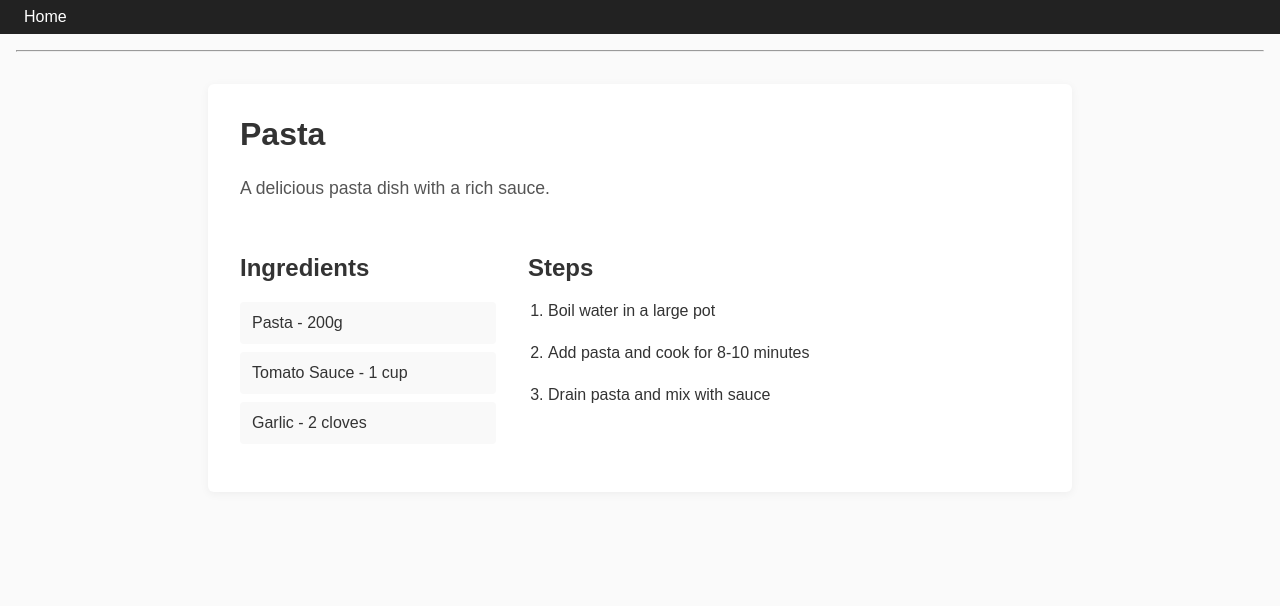
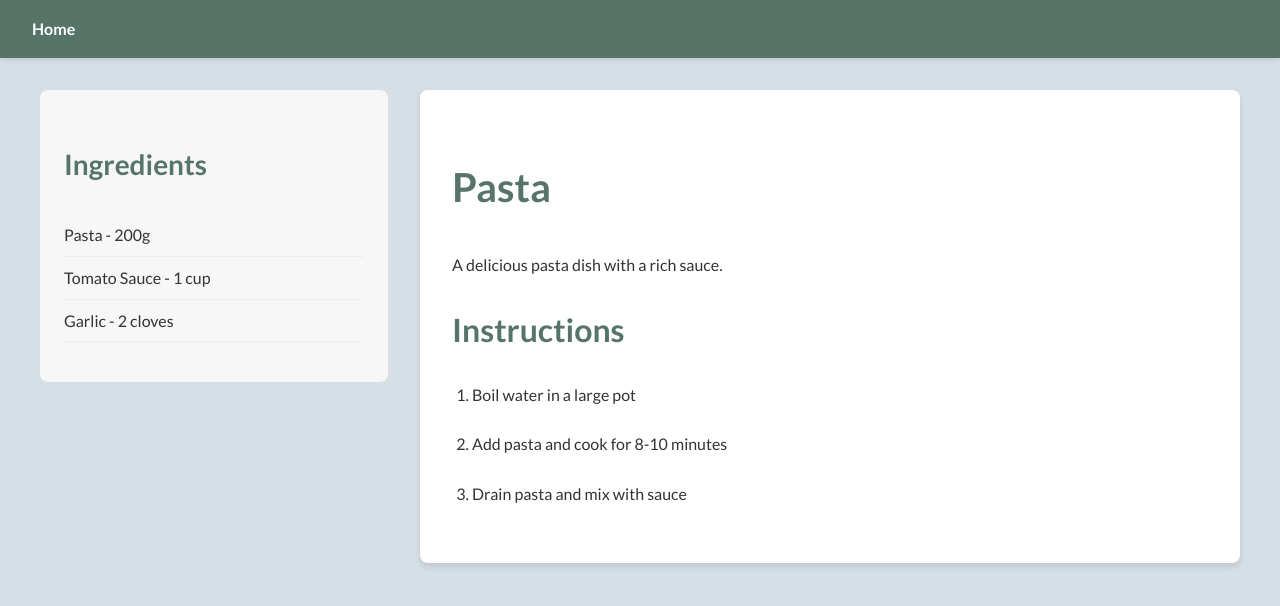
Before and after one commit to furby73/cooking-recipes, a Flask app: page /recipe/pasta in a window 1280 px wide. Shown: the top 606 px of the page. Run offline with Flask 3, Linux system fonts and the light colour scheme; data comes from the database, SQL or seed files in the repository; data that the repository does not hold is empty.

Commit message:
update: frontend and use more seo friendly tags from schema.org

```diff
--- a/app/static/style.css
+++ b/app/static/style.css
@@ -1,182 +1,175 @@
-/* Base styles */
+@import url('https://fonts.googleapis.com/css2?family=Lato:wght@300;400;700&display=swap');
+
 body {
     margin: 0;
-    font-family: sans-serif;
-    background: #fafafa;
+    font-family: 'Lato', sans-serif;
+    background-color: #d5dfe5;
+    /* Lightest shade from the palette */
     color: #333;
-    padding: 1rem;
+    font-size: 16px;
+    line-height: 1.6;
 }
 
-/* Navigation */
+h1,
+h2,
+h3,
+h4,
+h5,
+h6 {
+    font-weight: 700;
+    color: #567568;
+    /* Darkest shade for headings */
+}
+
+h1 {
+    font-size: 2.5rem;
+}
+
+h2 {
+    font-size: 2rem;
+}
+
+h3 {
+    font-size: 1.75rem;
+}
+
+a {
+    color: #7f9172;
+    /* Muted green for links */
+    text-decoration: none;
+    transition: color 0.3s ease;
+}
+
+a:hover {
+    color: #567568;
+}
+
+/* Navigation Bar */
 nav {
-    background: #222;
-    padding: 0.5rem;
-    margin: -1rem -1rem 1rem -1rem;
+    background-color: #567568;
+    /* Dark green for nav */
+    padding: 1rem;
+    box-shadow: 0 2px 4px rgba(0, 0, 0, 0.1);
 }
 
 nav a {
-    color: #fff;
-    margin-right: 0.5rem;
-    text-decoration: none;
+    color: #ffffff;
+    margin-right: 1rem;
+    font-weight: 700;
     padding: 0.5rem 1rem;
+    border-radius: 4px;
+    transition: background-color 0.3s ease;
 }
 
-/* Main container */
-.recipes-container,
-.form-container,
-.dashboard-container,
-.recipe-detail {
-    max-width: 800px;
-    margin: 2rem auto;
-    background: #fff;
-    padding: 2rem;
-    border-radius: 6px;
-    box-shadow: 0 2px 10px rgba(0, 0, 0, 0.05);
+nav a:hover {
+    background-color: #7f9172;
 }
 
-/* Button style */
-input[type="submit"],
-.btn {
-    background: #555;
-    color: #fff;
-    border: none;
-    padding: 0.75rem 1.25rem;
-    border-radius: 4px;
-    cursor: pointer;
-    text-decoration: none;
-    display: inline-block;
-    font-size: 0.9rem;
+/* Main Content and Containers */
+.container {
+    max-width: 1200px;
+    margin: 2rem auto;
+    padding: 0 2rem;
 }
 
-.btn-primary {
-    background: #007bff;
+/* Recipe Grid */
+.recipe-grid {
+    display: grid;
+    grid-template-columns: repeat(auto-fill, minmax(280px, 1fr));
+    gap: 2rem;
 }
 
-.btn-danger {
-    background: #dc3545;
+.recipe-card {
+    background-color: #ffffff;
+    border-radius: 8px;
+    box-shadow: 0 4px 6px rgba(0, 0, 0, 0.1);
+    overflow: hidden;
+    transition: transform 0.3s ease, box-shadow 0.3s ease;
+    display: flex;
+    flex-direction: column;
 }
 
-.btn-sm {
-    padding: 0.4rem 0.8rem;
-    font-size: 0.8rem;
+.recipe-card:hover {
+    transform: translateY(-5px);
+    box-shadow: 0 6px 12px rgba(0, 0, 0, 0.15);
 }
 
-/* Form styles */
-.form-group {
-    margin-bottom: 1.5rem;
+.recipe-card img,
+.recipe-card .placeholder {
+    width: 100%;
+    height: 200px;
+    object-fit: cover;
 }
 
-.form-group label {
-    display: block;
-    margin-bottom: 0.5rem;
-    font-weight: bold;
+.recipe-card .placeholder {
+    background-color: #c9b1bd;
+    /* Muted pink for placeholder */
+    display: flex;
+    align-items: center;
+    justify-content: center;
+    color: #fff;
 }
 
-.form-group input[type="text"],
-.form-group input[type="password"],
-.form-group textarea {
-    width: 100%;
-    padding: 0.5rem;
-    border: 1px solid #ccc;
-    border-radius: 4px;
-    box-sizing: border-box;
-}
-
-.form-group textarea {
-    min-height: 100px;
-    resize: vertical;
-}
-
-.current-image {
-    margin: 0.5rem 0;
-}
-
-.current-image img {
-    border-radius: 4px;
-    border: 1px solid #ddd;
-}
-
-/* Dynamic form items (ingredients/steps) */
-.ingredient-item,
-.step-item {
-    display: flex;
-    gap: 0.5rem;
-    align-items: flex-start;
-    margin-bottom: 0.75rem;
-    padding: 0.75rem;
-    background: #f9f9f9;
-    border-radius: 4px;
-}
-
-.ingredient-item input {
-    flex: 1;
-}
-
-.step-item textarea {
+.recipe-card-content {
+    padding: 1rem;
     flex-grow: 1;
 }
 
-.step-image-control {
+.recipe-card-content h2 {
+    margin-top: 0;
+    font-size: 1.5rem;
+}
+
+.recipe-card-content p {
+    color: #666;
+}
+
+
+.recipe-detail-layout {
     display: flex;
     flex-direction: column;
-    gap: 0.5rem;
 }
 
-.btn-remove {
-    background: #f44336;
-    color: white;
-    border: none;
-    border-radius: 4px;
-    padding: 0.5rem 0.75rem;
-    cursor: pointer;
+@media (min-width: 1024px) {
+    .recipe-detail-layout {
+        flex-direction: row;
+        align-items: flex-start;
+        gap: 2rem;
+    }
+
+    .ingredients-section {
+        position: -webkit-sticky;
+        position: sticky;
+        top: 2rem;
+        flex: 0 0 300px;
+        /* Do not grow or shrink, base width 300px */
+    }
+
+    .recipe-main-content {
+        flex: 1;
+        max-width: calc(100% - 320px);
+        /* Adjust for gap */
+    }
 }
 
-/* Admin Recipes List */
-.recipe-list {
-    list-style: none;
-    padding: 0;
-    margin-top: 1rem;
-}
-
-.recipe-list li {
-    display: flex;
-    justify-content: space-between;
-    align-items: center;
-    padding: 0.75rem;
-    border-bottom: 1px solid #eee;
-}
-
-.recipe-list li:last-child {
-    border-bottom: none;
-}
-
-.recipe-list .actions .btn {
-    margin-left: 0.5rem;
-}
-
-/* Recipe Detail */
-.recipe-detail h1 {
-    margin-top: 0;
-}
-
-.recipe-detail .cover-image {
+.recipe-header img {
     width: 100%;
-    height: auto;
-    border-radius: 6px;
+    border-radius: 8px;
     margin-bottom: 1rem;
 }
 
-.recipe-detail .description {
-    font-size: 1.1rem;
-    line-height: 1.6;
-    color: #555;
+.recipe-main-content {
+    background-color: #fff;
+    padding: 2rem;
+    border-radius: 8px;
+    box-shadow: 0 4px 6px rgba(0, 0, 0, 0.1);
 }
 
-.recipe-body {
-    display: grid;
-    grid-template-columns: 1fr 2fr;
-    gap: 2rem;
-    margin-top: 2rem;
+.ingredients-section {
+    background-color: #f7f7f7;
+    padding: 1.5rem;
+    border-radius: 8px;
+    margin-bottom: 2rem;
 }
 
 .ingredients-section ul {
@@ -185,10 +178,8 @@ input[type="submit"],
 }
 
 .ingredients-section li {
-    background: #f9f9f9;
-    padding: 0.75rem;
-    border-radius: 4px;
-    margin-bottom: 0.5rem;
+    padding: 0.5rem 0;
+    border-bottom: 1px solid #eee;
 }
 
 .steps-section ol {
--- a/app/templates/base.html
+++ b/app/templates/base.html
@@ -3,11 +3,8 @@
 
 <head>
     <meta charset="UTF-8">
-    {% if title %}
-    <title>{{ title }}</title>
-    {% else %}
-    <title>Cooking recipes</title>
-    {% endif %}
+    <meta name="viewport" content="width=device-width, initial-scale=1.0">
+    <title>{% if title %}{{ title }}{% else %}Cooking Recipes{% endif %}</title>
     <link rel="stylesheet" href="{{ url_for('static', filename='style.css') }}">
 </head>
 
@@ -16,12 +13,24 @@
         <a href="{{ url_for('index') }}">Home</a>
         {% if current_user.is_authenticated %}
         <a href="{{ url_for('admin_dashboard') }}">Dashboard</a>
-        | <a href="{{ url_for('admin_logout') }}">Logout</a>
+        <a href="{{ url_for('admin_logout') }}">Logout</a>
         {% endif %}
     </nav>
 
-    <hr>
-    {% block content %}{% endblock %}
+    <main class="container">
+        {% with messages = get_flashed_messages(with_categories=true) %}
+        {% if messages %}
+        <div class="flash-messages">
+            {% for category, message in messages %}
+            <div class="alert alert-{{ category }}">{{ message }}</div>
+            {% endfor %}
+        </div>
+        {% endif %}
+        {% endwith %}
+
+        {% block content %}{% endblock %}
+    </main>
+
 </body>
 
 </html>
--- a/app/templates/recipe_detail.html
+++ b/app/templates/recipe_detail.html
@@ -1,38 +1,41 @@
 {% extends "base.html" %}
 
 {% block content %}
-<div class="recipe-detail">
-    <h1>{{ recipe.title }}</h1>
+<div class="recipe-detail-layout" itemscope itemtype="http://schema.org/Recipe">
 
-    {% if recipe.cover_image %}
-    <img src="{{ recipe.cover_image }}" alt="{{ recipe.title }}" class="cover-image">
-    {% endif %}
+    <aside class="ingredients-section">
+        <h3>Ingredients</h3>
+        <ul>
+            {% for ingredient in recipe.ingredients %}
+            <li itemprop="recipeIngredient">{{ ingredient.name }} - {{ ingredient.weight }}</li>
+            {% endfor %}
+        </ul>
+    </aside>
 
-    <p class="description">{{ recipe.description }}</p>
+    <article class="recipe-main-content">
+        <header class="recipe-header">
+            <h1 itemprop="name">{{ recipe.title }}</h1>
+            {% if recipe.cover_image %}
+            <img src="{{ recipe.cover_image }}" alt="{{ recipe.title }}" itemprop="image" class="cover-image">
+            {% endif %}
+            <p itemprop="description" class="description">{{ recipe.description }}</p>
+        </header>
 
-    <div class="recipe-body">
-        <div class="ingredients-section">
-            <h2>Ingredients</h2>
-            <ul>
-                {% for ingredient in recipe.ingredients %}
-                <li>{{ ingredient.name }} - {{ ingredient.weight }}</li>
-                {% endfor %}
-            </ul>
-        </div>
-
-        <div class="steps-section">
-            <h2>Steps</h2>
+        <section class="steps-section" itemprop="recipeInstructions">
+            <h2>Instructions</h2>
             <ol>
                 {% for step in recipe.steps %}
                 <li>
                     <p>{{ step.instruction }}</p>
                     {% if step.image %}
-                    <img src="{{ step.image }}" alt="Step {{ step.step_number }}" class="step-image">
+                    <img src="{{ step.image }}" alt="Step {{ loop.index }}" class="step-image">
                     {% endif %}
                 </li>
                 {% endfor %}
             </ol>
-        </div>
-    </div>
+        </section>
+
+    </article>
+
 </div>
 {% endblock %}
```
Also changed, not shown: other parts of app/static/style.css (+3 -42 lines), app/templates/index.html (+6 -6 lines).
